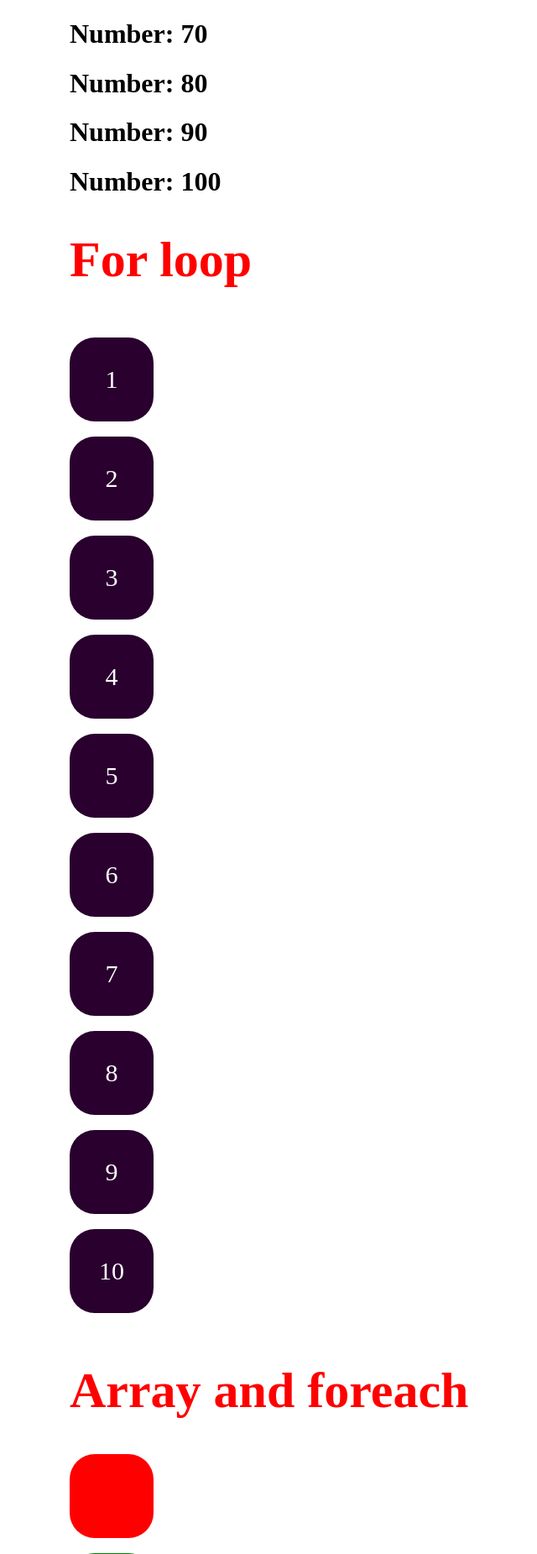
After one commit to BunleapBeun/PHP, a PHP site: the page made by Day 04 - Day 04 - while, for, array foreach/index.php in a window 1280 px wide. The commit adds this page. Shown: the part 617-2468 px from the top of the page at 84% size, without its empty margins (17-657 px from the left). Run offline with PHP 8.4, Linux system fonts and the light colour scheme.

Commit message:
update day4

```diff
--- a/Day 02 - variable and if statment/index.php
+++ b/Day 02 - variable and if statment/index.php
@@ -11,7 +11,7 @@ $txt = ' variable';
     <meta charset="UTF-8">
     <meta name="viewport" content="width=device-width, initial-scale=1.0">
     <title>Day 2 - <?php echo $txt; ?></title>
-    <link rel="stylesheet" href="./style.css">
+    <link rel="stylesheet" href="./../style.css">
 </head>
 
 <body>
--- a/Day 03 - date time/index.php
+++ b/Day 03 - date time/index.php
@@ -16,7 +16,7 @@ date_default_timezone_set("Asia/Phnom_Penh");
         <?php
         echo date("D, M, Y");
         echo '<br>';
-        echo date('h:i:s A');
+        echo date('h:i:sA');
         ?>
     </h1>
 
@@ -32,6 +32,7 @@ date_default_timezone_set("Asia/Phnom_Penh");
     <?php
         $x++;
     }
+
     ?>
 </body>
 
--- /dev/null
+++ b/Day 04 - Day 04 - while, for, array foreach/index.php
@@ -0,0 +1,63 @@
+<!DOCTYPE html>
+<html lang="en">
+
+<head>
+    <meta charset="UTF-8">
+    <meta name="viewport" content="width=device-width, initial-scale=1.0">
+    <title>Day 04 - while, for, array foreach</title>
+    <link rel="stylesheet" href="./../style.css">
+</head>
+
+<body>
+
+    <h1 class="head-sub">While loop</h1><br>
+
+    <?php
+
+    $x = 10;
+
+    while ($x <= 100) {
+    ?>
+        <h1>
+            <?php echo "Number: $x"; ?>
+        </h1>
+    <?php
+        $x += 10;
+    }
+
+    ?>
+
+    <h1 class="head-sub">For loop</h1><br>
+    <?php
+    for ($i = 1; $i <= 10; $i++) {
+    ?>
+        <div class="box1">
+            <?php
+            echo $i;
+            ?>
+        </div>
+        <br>
+    <?php
+    }
+    ?>
+
+    <h1 class="head-sub">Array and foreach</h1>
+
+    <?php
+
+    $color = array('red', 'green', 'blue', 'yellow');
+
+    // echo $color;// can not use with echo
+
+    // print_r($color);
+
+    foreach ($color as $value) {
+    ?>
+        <div class="box" style="background-color: <?php echo $value; ?>;"></div><br>
+    <?php
+    }
+
+    ?>
+</body>
+
+</html>
--- a/Day 02 - variable and if statment/style.css
+++ b/style.css
@@ -1,9 +1,21 @@
+body {
+  margin: 0;
+  box-sizing: border-box;
+  padding: 100px;
+}
+
+.box {
+  width: 100px;
+  height: 100px;
+  border-radius: 30px;
+}
+
 .box1 {
   width: 100px;
   height: 100px;
   background-color: rgb(41, 0, 46);
   color: #fff;
-  font-size: 20px;
+  font-size: 30px;
   font-weight: 500;
   display: flex;
   align-items: center;
@@ -16,10 +28,15 @@
   height: 100px;
   background-color: rgb(0, 61, 48);
   color: #fff;
-  font-size: 20px;
+  font-size: 30px;
   font-weight: 500;
   display: flex;
   align-items: center;
   justify-content: center;
   border-radius: 30px;
 }
+
+.head-sub {
+  color: red;
+  font-size: 60px;
+}
```
